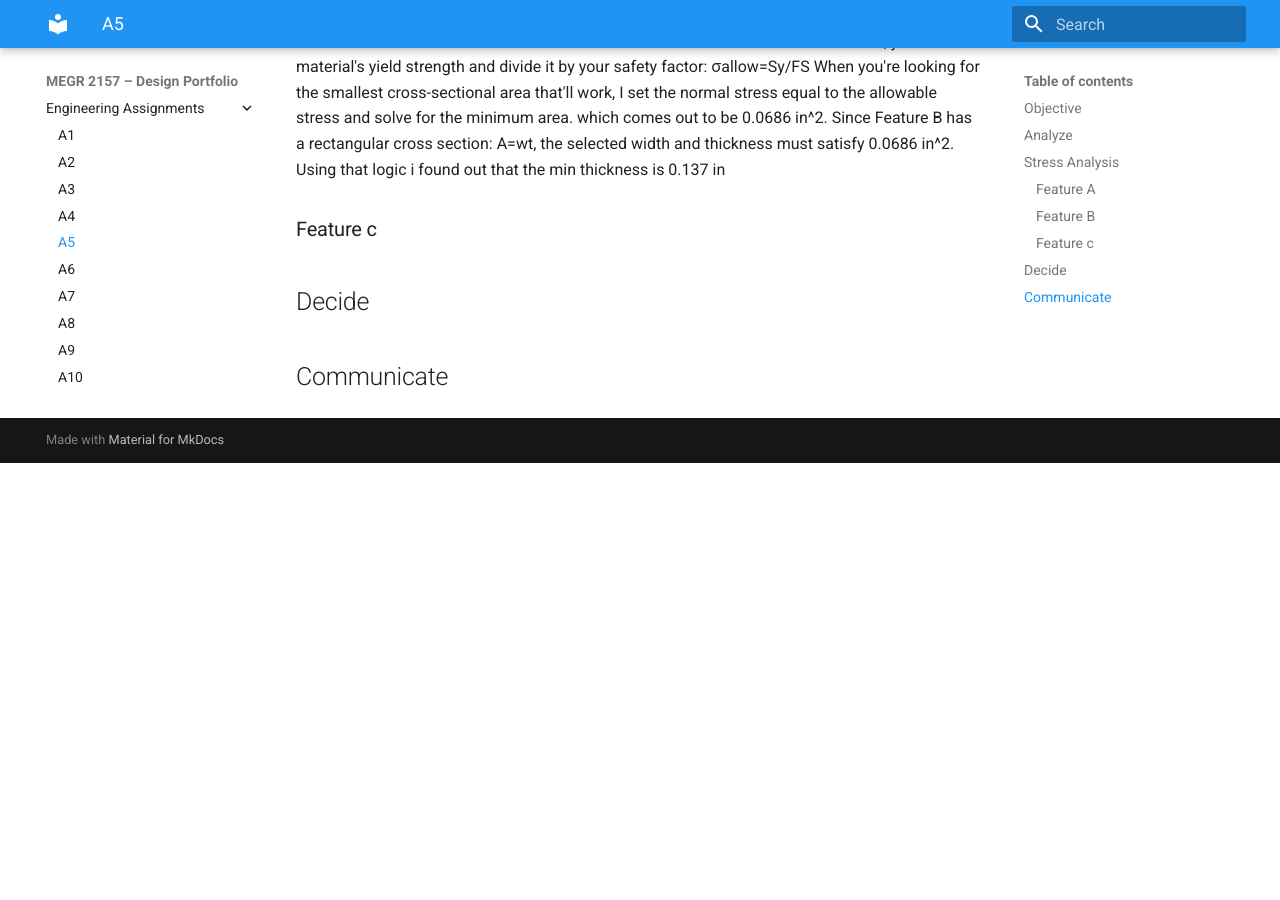
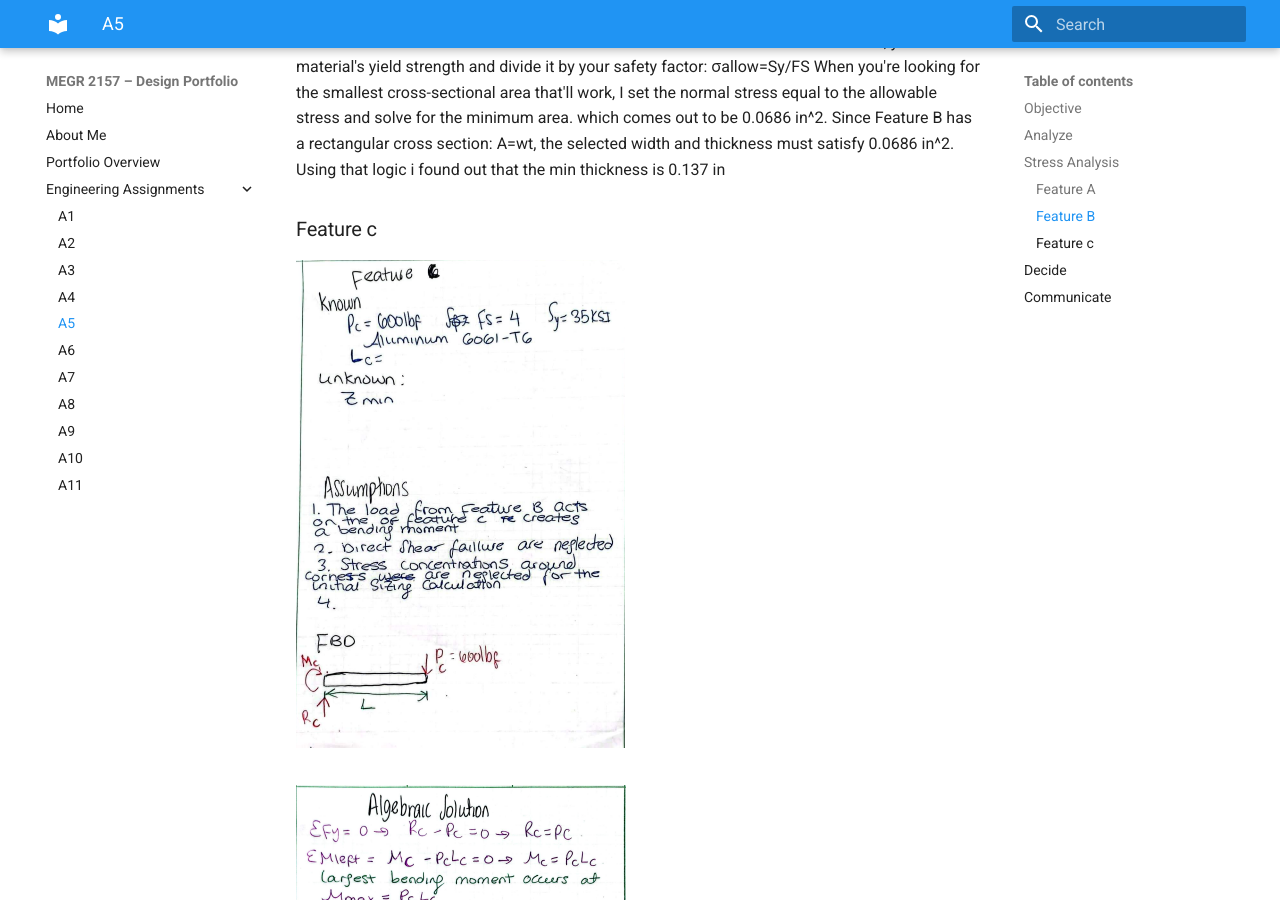
Before and after one commit to ncenatus/design-project-portfolio, an MkDocs documentation site: the page built from docs/assignments/A05/index.md, in a window 1280 px wide and 900 px high, scrolled down 4001 px. Built offline with MkDocs 1.6.1 and Material for MkDocs 9.7.7, drawn with Linux system fonts in a browser that asks for light colours; before the commit the page ends 4464 px from its top, so only the background shows below that.

Commit message:
Update index.md

```diff
--- a/docs/assignments/A05/index.md
+++ b/docs/assignments/A05/index.md
@@ -47,7 +47,11 @@ When you're looking for the smallest cross-sectional area that'll work, I set th
 Since Feature B has a rectangular cross section: A=wt, the selected width and thickness must satisfy 0.0686 in^2. Using that logic i found out that the min thickness is 0.137 in
 
 ### Feature c
+![A3](B_1.png)
 
+![A3](B_2.png)
+
+![A3](B_3.png)
 
 
 ## Decide
```
